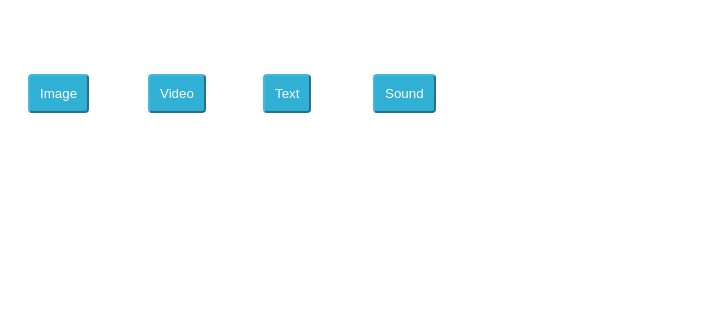
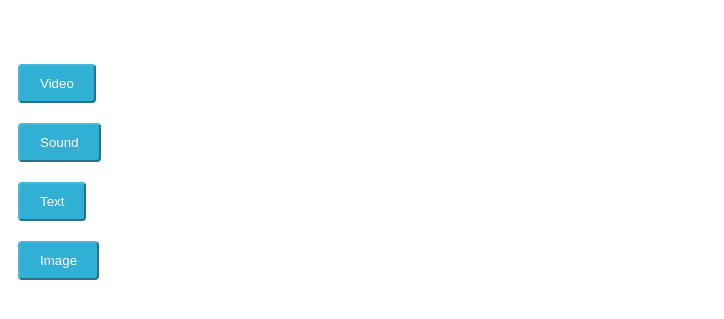
Before and after one commit to Taka304/Socket, a plain HTML site: page files.html in a window 1280 px wide. Shown: the part 115-434 px from the top of the page, without its empty margins (0-724 px from the left). Drawn offline with Linux system fonts and the light colour scheme.

Commit message:
Add files via upload

```diff
--- a/files.html
+++ b/files.html
@@ -6,15 +6,7 @@
     <meta charset="UTF-8">
     <meta name="viewport" content="width=device-width, initial - scale=1">
     <style>
-         .btn-box button{
-            background-color : #31B0D5;
-            color: white;
-            padding: 10px;
-            border-radius: 4px;
-            margin: 20px;
-            border-color: #46b8da;
-            position: fixed;
-         }
+
          header {
             background-color: #ffffff;
             padding: 30px;
@@ -26,20 +18,21 @@
                 color: black;
                 margin: 1.5 0px;
             }
-        #video
-        {
-            display: block;
-            margin-inline: 140px;
+            .btn-box button{
+            background-color : #31B0D5;
+            color: white;
+            padding: 10px 20px;
+            border-radius: 4px;
+            margin: 10px 10px;
+            border-color: #46b8da;
+
         }
-        #text
-        {
-            display: block;
-            margin-inline: 255px;
-        }
-        #sound
-        {
-            display: block;
-            margin-inline: 365px;
+
+        @media screen and (min-width: 900px) {
+            .btn-box{
+                display: flex;
+                overflow: hidden;
+            }
         }
 
     </style>
@@ -49,17 +42,24 @@
         <h1>Files</h1>
     </header>
     <div class="btn-box">
-        <button href="video.mp4", id ="video">
+        <button onclick="window.location.href='video.html'", id ="video">
         Video
         </button>
-        <button href="text.txt", id="text">
-        Text
+    </div>
+    <div class="btn-box">
+        <button onclick="window.location.href='sound.html'", id="sound">
+          Sound
         </button>
-        <button href="sound.mp3", id ="sound">
-            Sound
-            </button>
-            <button href="image.jpg", id="image">
+    </div>
+    <div class="btn-box">
+        <button onclick="window.location.href='text.html'", id ="text">
+            Text
+        </button>
+    </div>
+    <div class="btn-box">
+        <button onclick="window.location.href='image.html'", id="image">
             Image
-            </button>
+        </button>
+
     </div>
 </body>
```
Also changed, not shown: info.html (+12 -7 lines).
